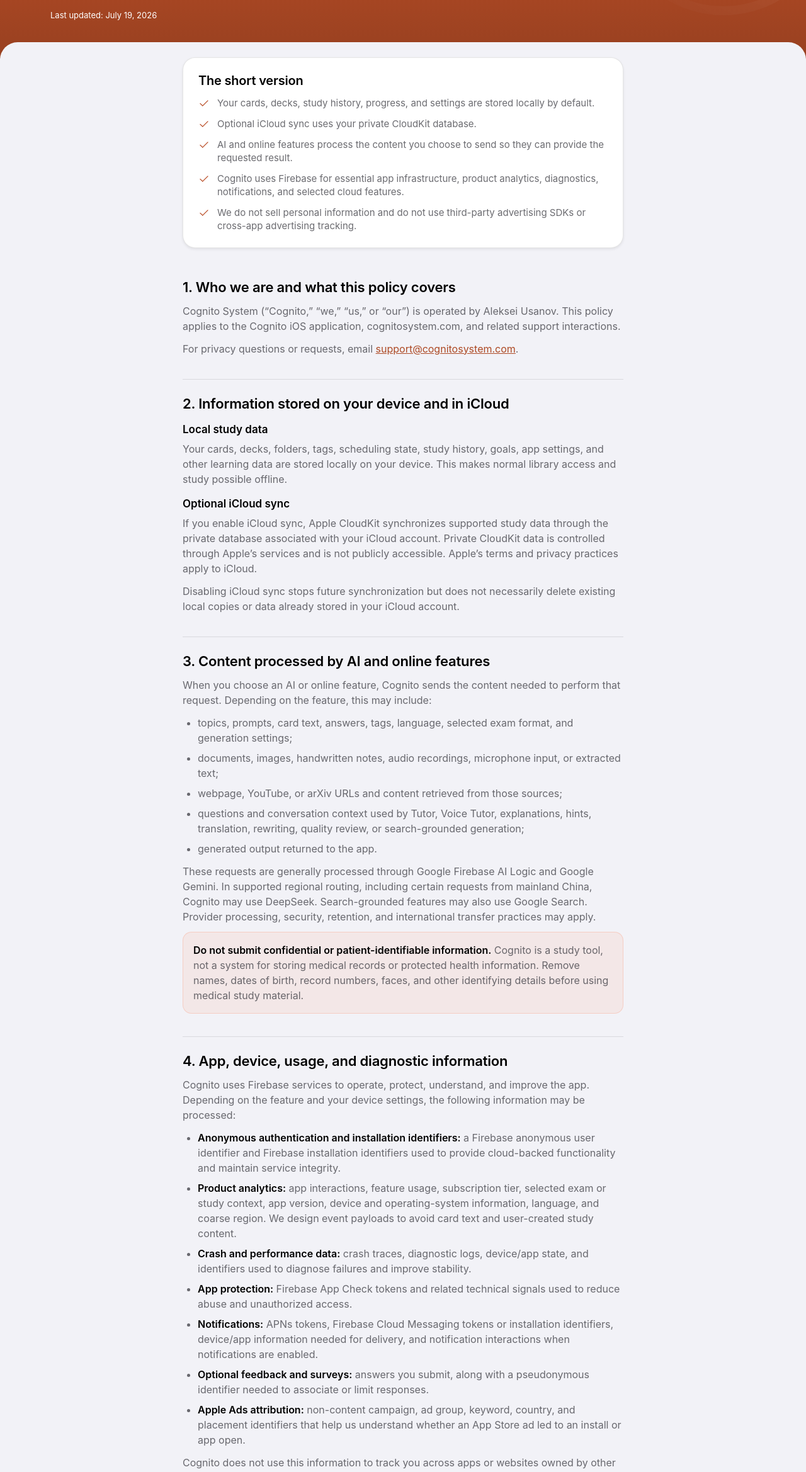
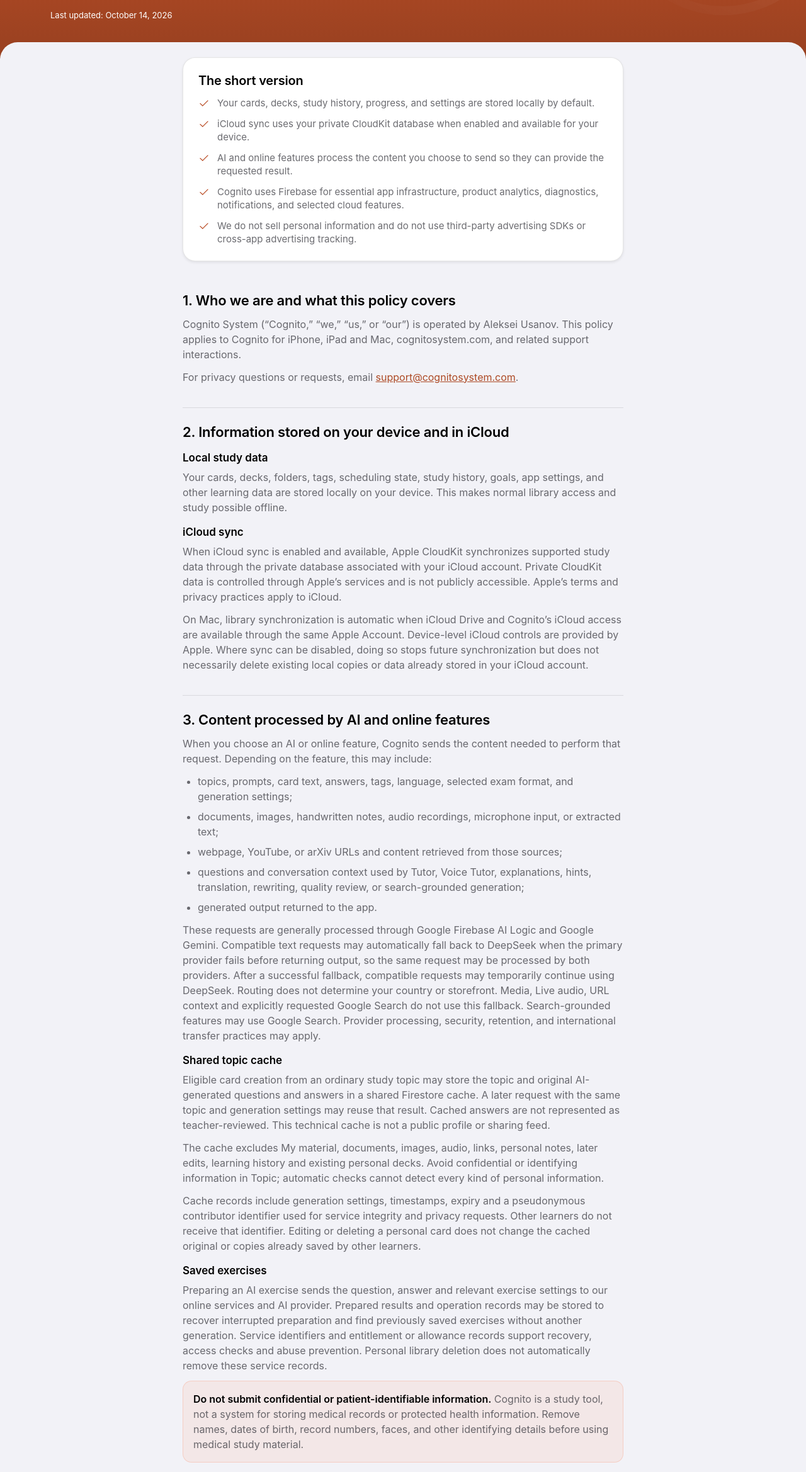
Before and after one commit to Sunrizzin/cognitosystem, a plain HTML site: page privacy.html in a window 1280 px wide. Shown: the part 222-2560 px from the top of the page at 63% size. Drawn offline with Linux system fonts and the light colour scheme.

Commit message:
Update privacy policy for native Mac and shared AI services

```diff
--- a/privacy.html
+++ b/privacy.html
@@ -716,7 +716,7 @@ a.btn-quiet:hover, .btn-quiet:hover { color: var(--label); background: var(--sep
     <p class="eyebrow field-dim" style="margin:0">Legal</p>
     <h1 class="d-statmed" id="legal-h">Privacy Policy</h1>
     <p class="lede field-dim">This policy explains what Cognito stores on your device, what is processed when you use online features, and the choices available to you.</p>
-    <span class="updated">Last updated: July 19, 2026</span>
+    <span class="updated">Last updated: October 14, 2026</span>
   </div>
 </header>
 <main id="main" class="sheet legal">
@@ -724,14 +724,14 @@ a.btn-quiet:hover, .btn-quiet:hover { color: var(--label); background: var(--sep
     <div class="card card-xl summary"><h2>The short version</h2>
       <ul>
         <li><svg class="ic" viewBox="0 0 24 24" fill="none" stroke="currentColor" stroke-width="1.8" stroke-linecap="round" stroke-linejoin="round" aria-hidden="true"><path d="M4 12.5l5 5 11-11"/></svg>Your cards, decks, study history, progress, and settings are stored locally by default.</li>
-        <li><svg class="ic" viewBox="0 0 24 24" fill="none" stroke="currentColor" stroke-width="1.8" stroke-linecap="round" stroke-linejoin="round" aria-hidden="true"><path d="M4 12.5l5 5 11-11"/></svg>Optional iCloud sync uses your private CloudKit database.</li>
+        <li><svg class="ic" viewBox="0 0 24 24" fill="none" stroke="currentColor" stroke-width="1.8" stroke-linecap="round" stroke-linejoin="round" aria-hidden="true"><path d="M4 12.5l5 5 11-11"/></svg>iCloud sync uses your private CloudKit database when enabled and available for your device.</li>
         <li><svg class="ic" viewBox="0 0 24 24" fill="none" stroke="currentColor" stroke-width="1.8" stroke-linecap="round" stroke-linejoin="round" aria-hidden="true"><path d="M4 12.5l5 5 11-11"/></svg>AI and online features process the content you choose to send so they can provide the requested result.</li>
         <li><svg class="ic" viewBox="0 0 24 24" fill="none" stroke="currentColor" stroke-width="1.8" stroke-linecap="round" stroke-linejoin="round" aria-hidden="true"><path d="M4 12.5l5 5 11-11"/></svg>Cognito uses Firebase for essential app infrastructure, product analytics, diagnostics, notifications, and selected cloud features.</li>
         <li><svg class="ic" viewBox="0 0 24 24" fill="none" stroke="currentColor" stroke-width="1.8" stroke-linecap="round" stroke-linejoin="round" aria-hidden="true"><path d="M4 12.5l5 5 11-11"/></svg>We do not sell personal information and do not use third-party advertising SDKs or cross-app advertising tracking.</li>
       </ul></div>
     <article><section>
         <h2>1. Who we are and what this policy covers</h2>
-        <p>Cognito System (“Cognito,” “we,” “us,” or “our”) is operated by Aleksei Usanov. This policy applies to the Cognito iOS application, cognitosystem.com, and related support interactions.</p>
+        <p>Cognito System (“Cognito,” “we,” “us,” or “our”) is operated by Aleksei Usanov. This policy applies to Cognito for iPhone, iPad and Mac, cognitosystem.com, and related support interactions.</p>
         <p>For privacy questions or requests, email <a href="mailto:support@cognitosystem.com">support@cognitosystem.com</a>.</p>
       </section>
 
@@ -739,9 +739,9 @@ a.btn-quiet:hover, .btn-quiet:hover { color: var(--label); background: var(--sep
         <h2>2. Information stored on your device and in iCloud</h2>
         <h3>Local study data</h3>
         <p>Your cards, decks, folders, tags, scheduling state, study history, goals, app settings, and other learning data are stored locally on your device. This makes normal library access and study possible offline.</p>
-        <h3>Optional iCloud sync</h3>
-        <p>If you enable iCloud sync, Apple CloudKit synchronizes supported study data through the private database associated with your iCloud account. Private CloudKit data is controlled through Apple’s services and is not publicly accessible. Apple’s terms and privacy practices apply to iCloud.</p>
-        <p>Disabling iCloud sync stops future synchronization but does not necessarily delete existing local copies or data already stored in your iCloud account.</p>
+        <h3>iCloud sync</h3>
+        <p>When iCloud sync is enabled and available, Apple CloudKit synchronizes supported study data through the private database associated with your iCloud account. Private CloudKit data is controlled through Apple’s services and is not publicly accessible. Apple’s terms and privacy practices apply to iCloud.</p>
+        <p>On Mac, library synchronization is automatic when iCloud Drive and Cognito’s iCloud access are available through the same Apple Account. Device-level iCloud controls are provided by Apple. Where sync can be disabled, doing so stops future synchronization but does not necessarily delete existing local copies or data already stored in your iCloud account.</p>
       </section>
 
       <section>
@@ -754,7 +754,14 @@ a.btn-quiet:hover, .btn-quiet:hover { color: var(--label); background: var(--sep
           <li>questions and conversation context used by Tutor, Voice Tutor, explanations, hints, translation, rewriting, quality review, or search-grounded generation;</li>
           <li>generated output returned to the app.</li>
         </ul>
-        <p>These requests are generally processed through Google Firebase AI Logic and Google Gemini. In supported regional routing, including certain requests from mainland China, Cognito may use DeepSeek. Search-grounded features may also use Google Search. Provider processing, security, retention, and international transfer practices may apply.</p>
+        <p>These requests are generally processed through Google Firebase AI Logic and Google Gemini. Compatible text requests may automatically fall back to DeepSeek when the primary provider fails before returning output, so the same request may be processed by both providers. After a successful fallback, compatible requests may temporarily continue using DeepSeek. Routing does not determine your country or storefront. Media, Live audio, URL context and explicitly requested Google Search do not use this fallback. Search-grounded features may use Google Search. Provider processing, security, retention, and international transfer practices may apply.</p>
+
+        <h3>Shared topic cache</h3>
+        <p>Eligible card creation from an ordinary study topic may store the topic and original AI-generated questions and answers in a shared Firestore cache. A later request with the same topic and generation settings may reuse that result. Cached answers are not represented as teacher-reviewed. This technical cache is not a public profile or sharing feed.</p>
+        <p>The cache excludes My material, documents, images, audio, links, personal notes, later edits, learning history and existing personal decks. Avoid confidential or identifying information in Topic; automatic checks cannot detect every kind of personal information.</p>
+        <p>Cache records include generation settings, timestamps, expiry and a pseudonymous contributor identifier used for service integrity and privacy requests. Other learners do not receive that identifier. Editing or deleting a personal card does not change the cached original or copies already saved by other learners.</p>
+        <h3>Saved exercises</h3>
+        <p>Preparing an AI exercise sends the question, answer and relevant exercise settings to our online services and AI provider. Prepared results and operation records may be stored to recover interrupted preparation and find previously saved exercises without another generation. Service identifiers and entitlement or allowance records support recovery, access checks and abuse prevention. Personal library deletion does not automatically remove these service records.</p>
         <p class="note"><strong>Do not submit confidential or patient-identifiable information.</strong> Cognito is a study tool, not a system for storing medical records or protected health information. Remove names, dates of birth, record numbers, faces, and other identifying details before using medical study material.</p>
       </section>
 
@@ -771,6 +778,7 @@ a.btn-quiet:hover, .btn-quiet:hover { color: var(--label); background: var(--sep
           <li><strong>Apple Ads attribution:</strong> non-content campaign, ad group, keyword, country, and placement identifiers that help us understand whether an App Store ad led to an install or app open.</li>
         </ul>
         <p>Cognito does not use this information to track you across apps or websites owned by other companies.</p>
+        <p>Mac Release builds send crash diagnostics to Firebase Crashlytics by default. Turn off Send Crash Reports in Cognito Settings to stop automatic submission and discard pending reports; reports already sent cannot be recalled. Cognito does not add card text or account identifiers as custom Mac crash logs or keys. The Mac app does not enable Firebase product Analytics. Development builds and automated tests do not send Mac crash reports. The online services used by Mac still process authentication, installation, security and subscription information needed for their functions.</p>
       </section>
 
       <section>
@@ -781,7 +789,7 @@ a.btn-quiet:hover, .btn-quiet:hover { color: var(--label); background: var(--sep
 
       <section>
         <h2>6. Device permissions</h2>
-        <p>Cognito may request access to the microphone, camera, photo library, files, notifications, or speech-related services when you use a feature that needs them. Access is controlled by iOS. You can change permissions at any time in the iOS Settings app, although the related feature may stop working.</p>
+        <p>Cognito may request access to the microphone, camera, photo library, files, notifications, or speech-related services when you use a feature that needs them. Available permissions depend on the platform and feature. Access is controlled by Apple’s operating system. You can change permissions in Settings on iPhone and iPad or System Settings on Mac, although the related feature may stop working. Mac deck import and export use native file selection inside App Sandbox; importing a deck does not send the file to Firebase or AI. Saved imported content follows the library’s iCloud synchronization behavior.</p>
       </section>
 
       <section>
@@ -803,7 +811,7 @@ a.btn-quiet:hover, .btn-quiet:hover { color: var(--label); background: var(--sep
             <tr><td>Apple</td><td>App Store distribution and purchases, StoreKit, iCloud/CloudKit sync, APNs notifications, device permissions, and Apple Ads attribution.</td></tr>
             <tr><td>Google Firebase</td><td>Anonymous authentication, analytics, Crashlytics, Firestore, App Check, Cloud Messaging, and Firebase AI Logic.</td></tr>
             <tr><td>Google Gemini and Search</td><td>AI generation, tutoring, content transformation, and search-grounded responses when those features are requested.</td></tr>
-            <tr><td>DeepSeek</td><td>AI processing for supported regional routing, including certain requests from mainland China.</td></tr>
+            <tr><td>DeepSeek</td><td>Automatic fallback for compatible text AI requests.</td></tr>
             <tr><td>Website hosting provider</td><td>Delivery and security of cognitosystem.com, which may involve standard request logs such as IP address, browser type, and access time.</td></tr>
           </tbody>
         </table></div>
@@ -819,12 +827,15 @@ a.btn-quiet:hover, .btn-quiet:hover { color: var(--label); background: var(--sep
           <li>Crashlytics crash data is generally retained according to Google’s service settings and documentation, commonly for approximately 90 days.</li>
           <li>Firebase identifiers, analytics, survey responses, service records, and security logs are retained only as long as needed for the purposes described, configured retention periods, legal obligations, or dispute prevention.</li>
           <li>AI providers may retain or log requests and outputs according to their service terms, safety requirements, and our provider configuration.</li>
+          <li>Generated topic-cache entries stop being reused after 30 days and are scheduled for cloud deletion, which may take additional time. A protected local retry queue holds at most 20 original sets for retry within seven days; expired local entries are removed when that queue is next accessed. Copies saved by learners remain in their own collections until deleted. Cache rate-limit records are scheduled to expire after two days; blocked-topic markers may be retained to prevent reintroduction of removed content.</li>
+          <li>Temporary Mac import/export files are removed after use or by expiry cleanup. Exported files you save remain at your chosen destination until you remove them.</li>
         </ul>
       </section>
 
       <section>
         <h2>10. Your choices and rights</h2>
-        <p>You can edit or delete study content inside Cognito, disable iCloud sync, change iOS permissions and notification settings, and cancel subscriptions through your Apple ID settings.</p>
+        <p>You can edit or delete study content inside Cognito, manage device-level iCloud access and permissions through Apple’s settings, change notification settings where supported, and cancel subscriptions through your Apple Account. On Mac, Send Crash Reports in Cognito Settings controls future automatic crash submission.</p>
+        <p>To request removal of cached topic content or report private or incorrect content, email <a href="mailto:support@cognitosystem.com">support@cognitosystem.com</a> with the topic and approximate creation date. We may ask for the installation’s Firebase identifier to locate and verify contributor records. Removing a cache record does not delete copies already saved on another learner’s device.</p>
         <p>Depending on where you live, you may have rights to access, correct, delete, restrict, object to processing of, or receive a portable copy of personal information. You may also have the right to complain to your local data-protection authority.</p>
         <p>To make a privacy request, email <a href="mailto:support@cognitosystem.com">support@cognitosystem.com</a>. Much of our service data is pseudonymous, so we may ask for a diagnostic or Firebase identifier and other information reasonably needed to locate and verify the relevant records. Deleting local app data does not automatically delete records held by service providers.</p>
       </section>
--- a/sitemap.xml
+++ b/sitemap.xml
@@ -14,7 +14,7 @@
   </url>
   <url>
     <loc>https://cognitosystem.com/privacy.html</loc>
-    <lastmod>2026-08-28</lastmod>
+    <lastmod>2026-10-14</lastmod>
     <changefreq>monthly</changefreq>
     <priority>0.4</priority>
   </url>
```
